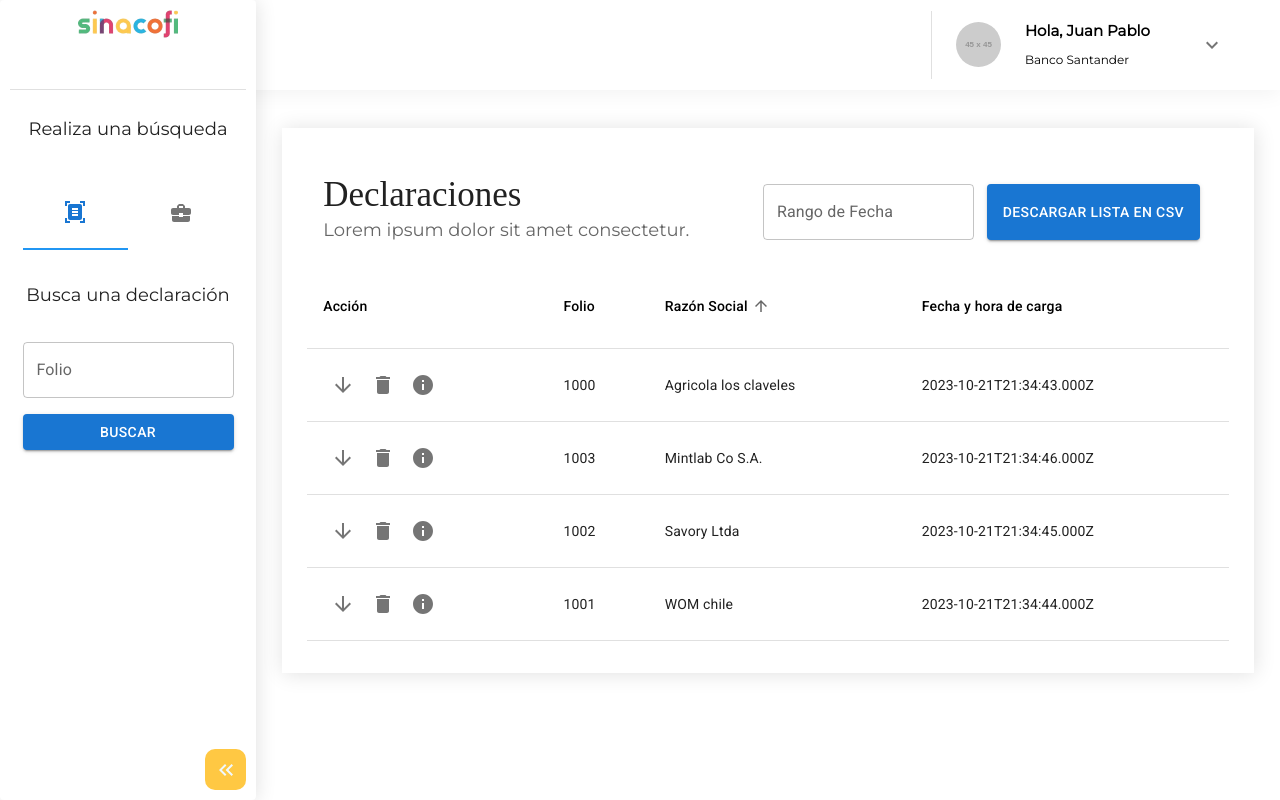
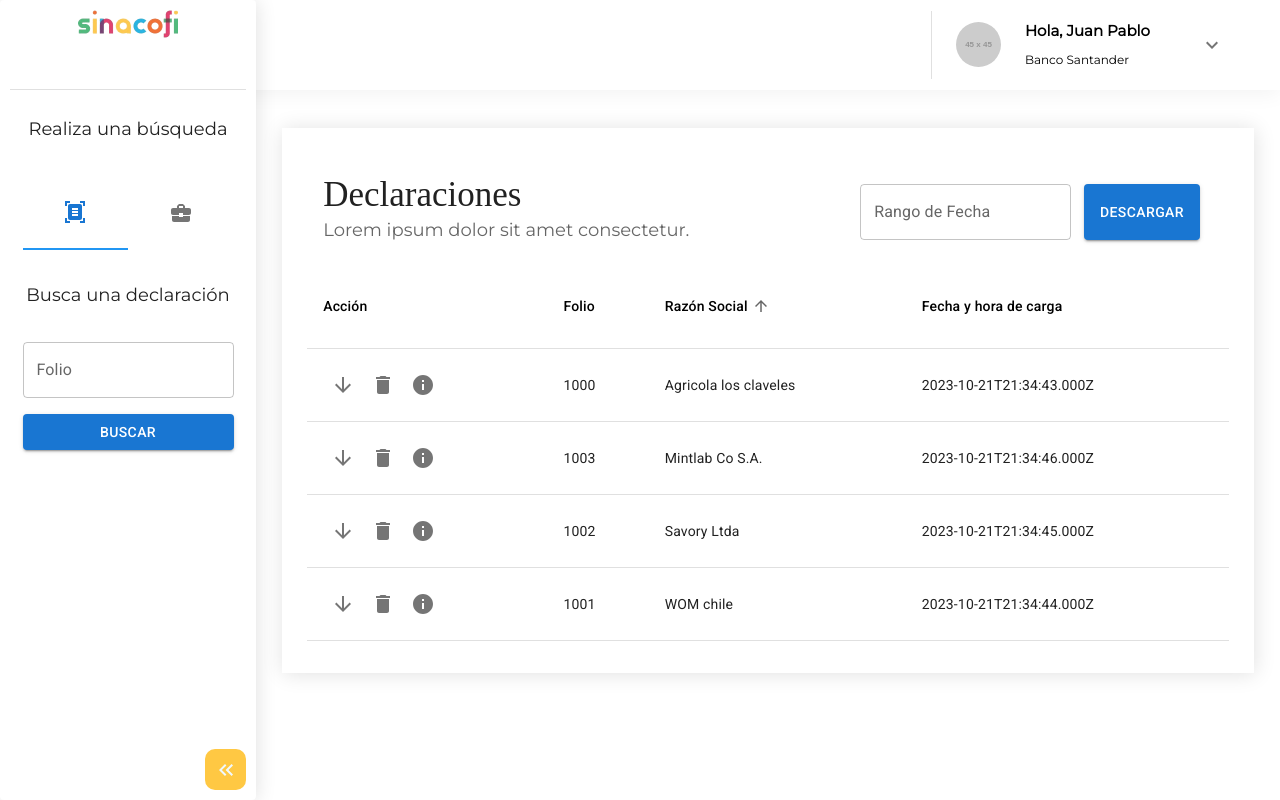
Before and after one commit to 8TerasDev/sinacofi-next, a Next.js app: page /home in a window 1280 px wide. Built offline with nearby package versions, Linux system fonts and the light colour scheme.

Commit message:
fix(SinaCardHeader): fix typo in component name from SinCardHeader to SinaCardHeader style(SinaCardHeader): add padding to downloadButton to improve button styling

```diff
--- a/src/components/molecules/SinaCardHeader/index.tsx
+++ b/src/components/molecules/SinaCardHeader/index.tsx
@@ -24,8 +24,9 @@ const SinCardHeader = () => {
         </LocalizationProvider>
         <Button
           variant="contained"
+          className={types.downloadButton}
         >
-          descargar lista en csv
+          descargar
         </Button>
       </div>
     </div>
--- a/src/components/molecules/SinaCardHeader/sinacardheader.module.css
+++ b/src/components/molecules/SinaCardHeader/sinacardheader.module.css
@@ -22,3 +22,7 @@
     justify-self: end;
     column-gap: 1vw;
 }
+
+.downloadButton{
+    padding: 0 5vw;
+}
```
